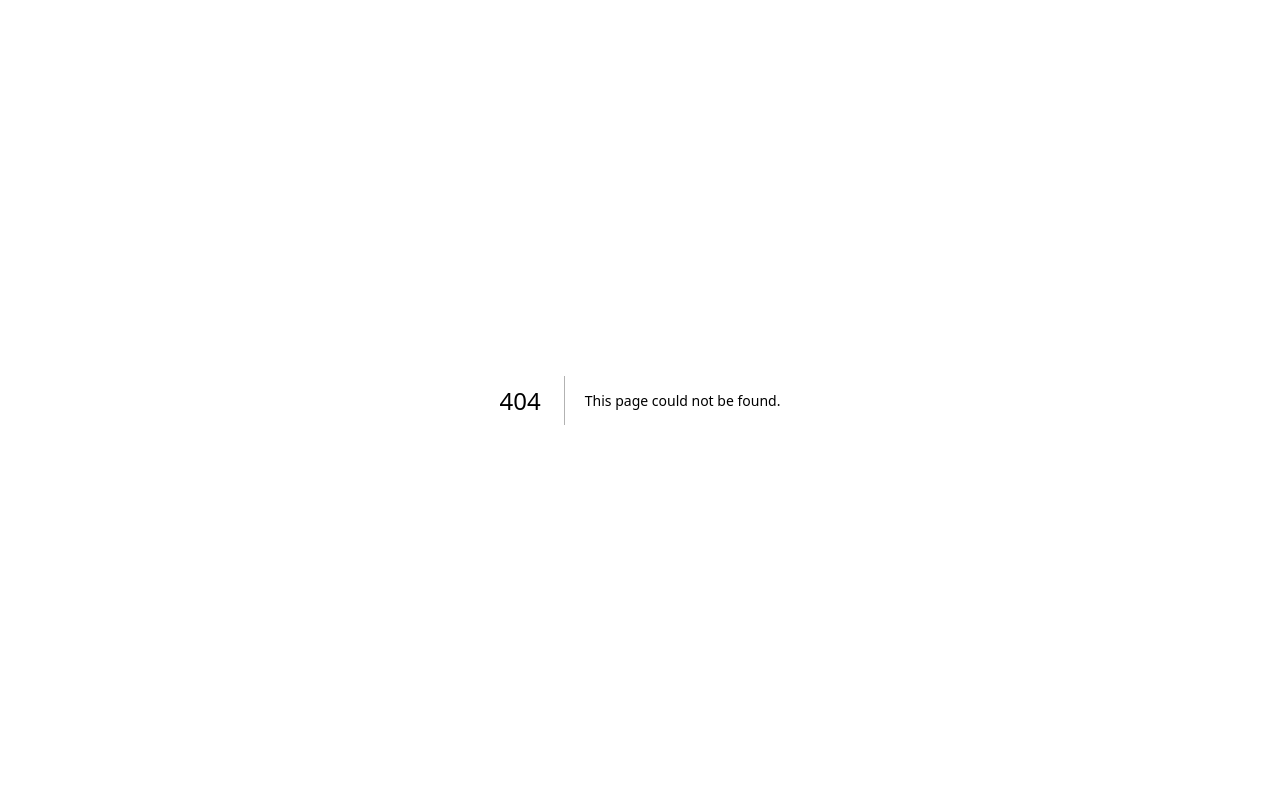
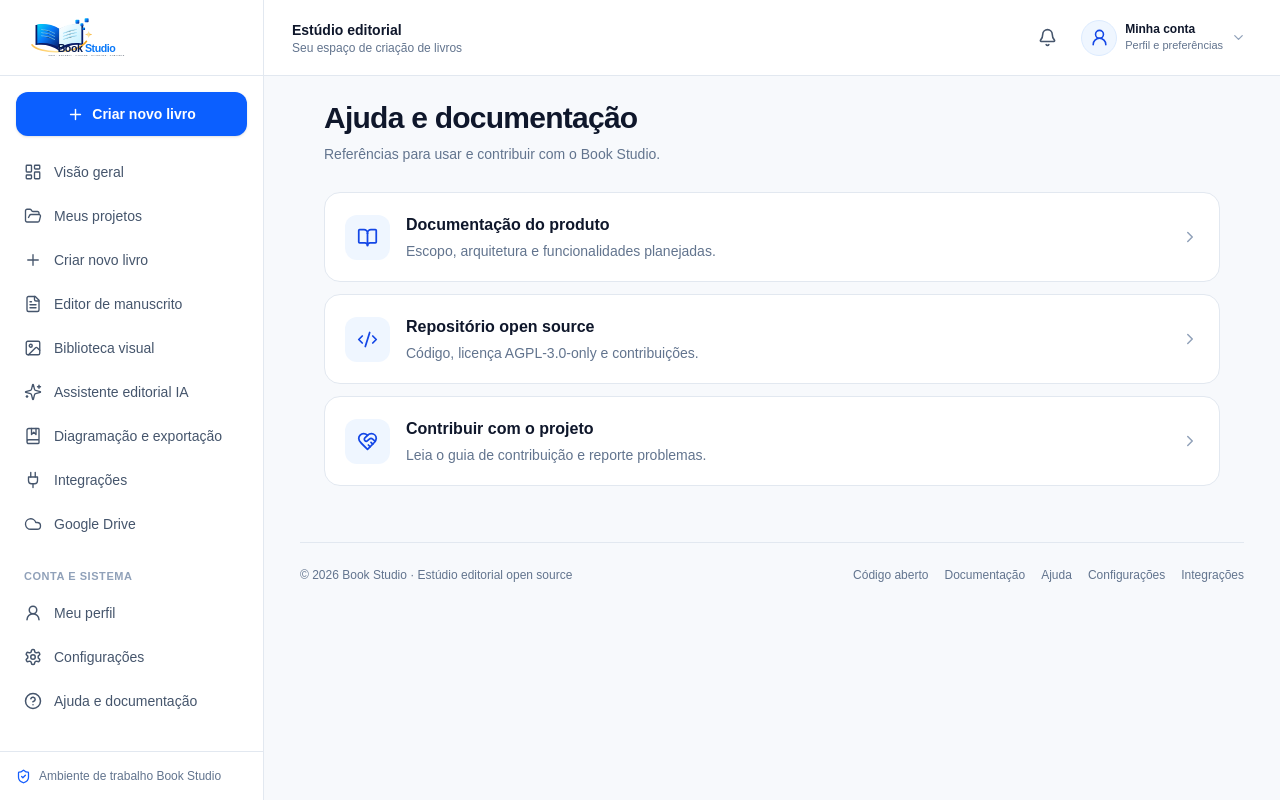
Before and after one commit to flow-social-network/-book-studio, a Next.js app: page /app/ajuda in a window 1280 px wide. Before the commit this address had no page. Built offline with nearby package versions, Linux system fonts and the light colour scheme.

Commit message:
Add Book Studio application page: src/app/app/ajuda/page.tsx

```diff
--- /dev/null
+++ b/src/app/app/ajuda/page.tsx
@@ -0,0 +1,3 @@
+import Link from 'next/link';import {BookOpen,Code2,HeartHandshake,ChevronRight} from 'lucide-react';
+const resources=[{title:'Documentação do produto',description:'Escopo, arquitetura e funcionalidades planejadas.',href:'/docs',icon:BookOpen},{title:'Repositório open source',description:'Código, licença AGPL-3.0-only e contribuições.',href:'/open-source',icon:Code2},{title:'Contribuir com o projeto',description:'Leia o guia de contribuição e reporte problemas.',href:'https://github.com/flow-social-network/-book-studio/blob/main/CONTRIBUTING.md',icon:HeartHandshake}];
+export default function Help(){return <div className="mx-auto max-w-4xl"><h1 className="text-3xl font-semibold tracking-tight">Ajuda e documentação</h1><p className="mt-2 text-sm text-slate-500">Referências para usar e contribuir com o Book Studio.</p><div className="mt-7 space-y-3">{resources.map(r=>{const Icon=r.icon;return <Link key={r.title} href={r.href} target={r.href.startsWith('http')?'_blank':undefined} rel={r.href.startsWith('http')?'noreferrer':undefined} className="flex items-center gap-4 rounded-2xl border border-slate-200 bg-white p-5 hover:border-blue-200"><span className="rounded-xl bg-blue-50 p-3 text-blue-700"><Icon size={21}/></span><span className="flex-1"><span className="block font-semibold">{r.title}</span><span className="mt-1 block text-sm text-slate-500">{r.description}</span></span><ChevronRight size={18} className="text-slate-400"/></Link>})}</div></div>}
```
